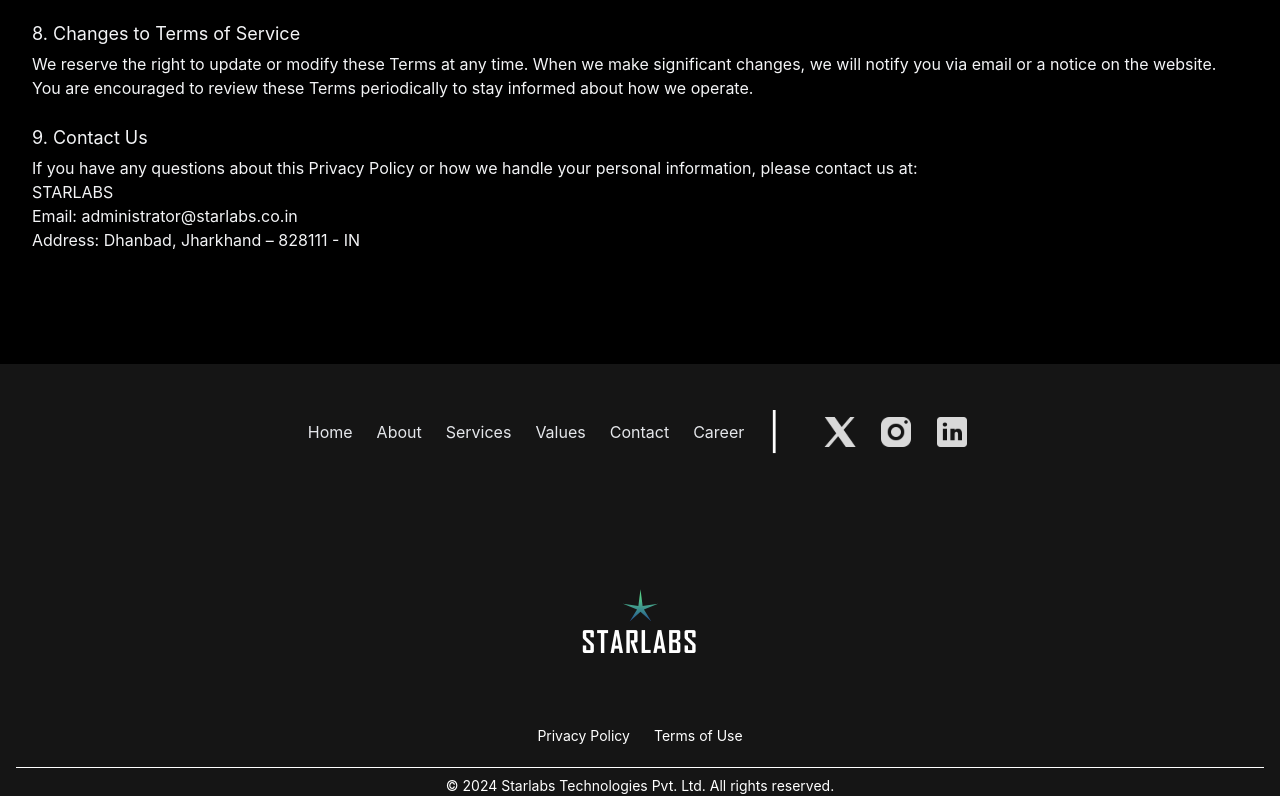
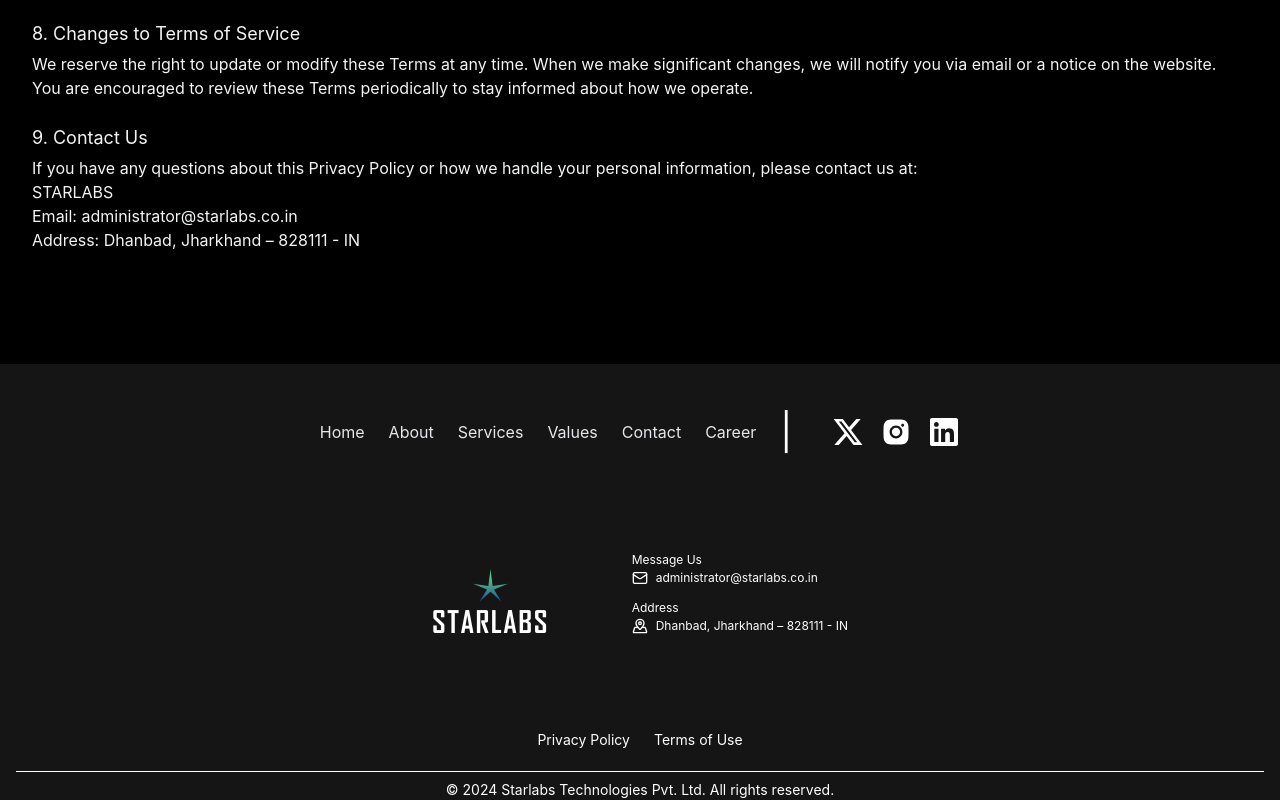
Before and after one commit to starlabsTechnologies/slt-webpage-frontend, a React (Create React App) app: page /termsofservices in a window 1280 px wide. Shown: the part 1022-1822 px from the top of the page. Built offline with nearby package versions, Linux system fonts and the light colour scheme.

Commit message:
Footer-hover effect & Added company info for web

```diff
--- a/package.json
+++ b/package.json
@@ -22,6 +22,7 @@
     "react": "^18.3.1",
     "react-calendar": "^5.1.0",
     "react-dom": "^18.3.1",
+    "react-icons": "^5.4.0",
     "react-router-dom": "^6.26.2",
     "react-scripts": "5.0.1",
     "react-slick": "^0.30.2",
--- a/src/components/Footer.js
+++ b/src/components/Footer.js
@@ -1,9 +1,8 @@
 import { useNavigate, Link } from "react-router-dom";
 import { motion } from "framer-motion";
 import { Mail, MapPinned, Phone } from "lucide-react";
-import InstagramSvg from "../assets/SVG/Icons/Instagram.svg";
-import LinkedInSvg from "../assets/SVG/Icons/LinkedIn.svg";
-import TwiteerSvg from "../assets/SVG/Icons/Twiteer.svg";
+import { FaXTwitter, FaLinkedin } from "react-icons/fa6";
+import { AiFillInstagram } from "react-icons/ai";
 
 export default function Footer() {
   const currentYear = new Date().getFullYear();
@@ -48,16 +47,60 @@
     },
   ];
 
+  const socialIcon = [
+    {
+      name: FaXTwitter,
+      path: "https://x.com/StarLabsTechno",
+    },
+    {
+      name: AiFillInstagram,
+      path: "https://www.instagram.com/starlabstechno",
+    },
+    {
+      name: FaLinkedin,
+      path: "https://linkedin.com",
+    },
+  ];
+
+  const componyInfo = [
+    {
+      title: "Message Us",
+      component: Mail,
+      content: "administrator@starlabs.co.in",
+    },
+    {
+      title: "Call Us",
+      component: Phone,
+      content: "+91-5446796599",
+    },
+    {
+      title: "Address",
+      component: MapPinned,
+      content: "Dhanbad, Jharkhand – 828111 - IN",
+    },
+  ];
+
+  const BottomLinks = [
+    {
+      name: "Privacy Policy",
+      path: "/privacyPolicy",
+    },
+    {
+      name: " Terms of Use",
+      path: "/termsofservices",
+    },
+  ];
+
   return (
     <motion.footer className="bg-[#151515] text-white pt-12">
       <motion.div
-        className="container mx-auto md:px-4 bg-[#151515]"
+        className="max-w-screen-2xl mx-auto md:px-4 bg-[#151515]"
         initial="hidden"
         whileInView="visible"
         viewport={{ once: true }}
         variants={containerVariants}
       >
-        <div className="flex flex-wrap gap-4 xs:gap-10 xs:px-4 xs:justify-between xs:flex-nowrap md:flex-col md:px-0">
+        <div className="flex flex-wrap gap-4 xs:gap-10 xs:px-4 xs:justify-between xs:flex-nowrap md:flex-col  md:px-0">
           {/* Top side */}
           <motion.div
             className="flex-col items-center justify-center hidden gap-10 mb-8 md:flex md:flex-row"
@@ -68,7 +111,10 @@
               {/* Links */}
               <ul className="flex items-center space-x-6">
                 {Links.map((links, index) => (
-                  <motion.div key={index} className="cursor-pointer ">
+                  <motion.div
+                    key={index}
+                    className="relative cursor-pointer group"
+                  >
                     <li className="font-normal text-white font-jeju">
                       <a
                         href={`#${links.name.toLowerCase()}`}
@@ -77,9 +123,10 @@
                             ? navigate("/explorecareers")
                             : navigate("/")
                         }
-                        className="text-gray-200 transition-colors "
+                        className="text-gray-200 transition-colors group-hover:text-green-500  "
                       >
                         {links.name}
+                        <span className="w-0 h-[1px] bottom-0 left-0 bg-green-500 absolute group-hover:w-full transition-all duration-200"></span>
                       </a>
                     </li>
                   </motion.div>
@@ -88,38 +135,27 @@
               </ul>
             </motion.nav>
             {/* Social Links */}
+
             <motion.div className="flex space-x-4" variants={itemVariants}>
+              {socialIcon.map((icon, index) => (
                 <a
-                href="https://x.com/StarLabsTechno"
+                  href={icon.path}
                   target="_blank"
                   rel="noopener noreferrer"
-                className="transition-colors hover:text-gray-300"
+                  className="group"
                 >
-                <img src={TwiteerSvg} alt="Twitter" className="w-10 h-10" />
+                  <icon.name className="w-8 h-8 group-hover:text-green-500 transition-all duration-200" />
                 </a>
-              <a
-                href="https://www.instagram.com/starlabstechno"
-                target="_blank"
-                rel="noopener noreferrer"
-                className="transition-colors hover:text-gray-300"
-              >
-                <img src={InstagramSvg} alt="Instagram" className="w-10 h-10" />
-              </a>
-              <a
-                href="https://linkedin.com"
-                target="_blank"
-                rel="noopener noreferrer"
-                className="transition-colors hover:text-gray-300"
-              >
-                <img src={LinkedInSvg} alt="LinkedIn" className="w-10 h-10" />
-              </a>
+              ))}
             </motion.div>
           </motion.div>
-
-          {/* Center side or mobile view right side */}
-          <div className="flex justify-center w-full mt-2 text-center xs:block xs:mt-5 md:mt-16">
+          {/* Center */}
+          <div className="flex flex-wrap justify-center gap-6 xs:justify-between items-center w-full sm:w-2/3 md:w-1/2 xl:w-1/3 mx-auto my-6 ">
+            {" "}
+            {/* right side */}
+            <div className="flex  mt-2 text-center xs:block xs:mt-5 ">
               <motion.div
-              className="flex flex-col items-center justify-center mb-0 xs:mb-10 md:mb-0"
+                className="flex flex-col items-center justify-center mb-0 xs:mb-10 md:mb-0 "
                 variants={itemVariants}
               >
                 <motion.svg
@@ -156,34 +192,24 @@
                 </h1>
               </motion.div>
             </div>
-          {/* mobile view left side */}
-
-          <div className="flex flex-col px-6 xs:px-0  gap-3 text-[0.75rem] md:hidden">
-            <div className="flex flex-col">
+            {/*  left side */}
+            <div className="flex flex-col px-6 xs:px-0  gap-3 text-[0.75rem]">
+              {componyInfo.map((detail, index) => (
+                <div
+                  className={`flex flex-col ${index === 1 ? "md:hidden" : ""}`}
+                >
                   {" "}
-              <h3>Message Us</h3>
+                  <h3>{detail.title}</h3>
                   <div className="flex items-center gap-2">
-                <Mail className="w-4 h-4" />
-                <a href="mailto:administrator@starlabs.co.in">
-                  administrator@starlabs.co.in
-                </a>
+                    <detail.component className="w-4 h-4" />
+                    {index === 0 ? (
+                      <a href={`mailto:${detail.content}`}>{detail.content}</a>
+                    ) : (
+                      <p>{detail.content}</p>
+                    )}
                   </div>
                 </div>
-            <div className="flex flex-col">
-              {" "}
-              <h3>Call Us</h3>
-              <div className="flex items-center gap-2">
-                <Phone className="w-4 h-4" />
-                <p>+91-5446796599</p>
-              </div>
-            </div>
-            <div className="flex flex-col">
-              {" "}
-              <h3>Address</h3>
-              <div className="flex items-center gap-2">
-                <MapPinned className="w-4 h-4" />
-                <p>Dhanbad, Jharkhand – 828111 - IN</p>
-              </div>
+              ))}
             </div>
           </div>
         </div>
@@ -194,40 +220,18 @@
           className="flex justify-center my-5 mt-16 "
           variants={itemVariants}
         >
-          {/* tablet or laptop privacy and plicy links */}
-          <ul className="hidden space-x-6 md:flex">
-            <li>
+          {/* tablet or laptop privacy and policy links */}
+          <ul className="hidden space-x-6 md:flex text-[0.7rem] lg:text-base">
+            {BottomLinks.map((link, index) => (
+              <li key={index}>
                 <Link
-                to="/privacyPolicy"
-                className="text-sm transition-colors hover:text-gray-300"
+                  to={link.path}
+                  className="text-sm transition-colors hover:text-green-500"
                 >
-                Privacy Policy
+                  {link.name}
                 </Link>
               </li>
-            <li>
-              <Link
-                to="/termsofservices"
-                className="text-sm transition-colors hover:text-gray-300"
-              >
-                Terms of Use
-              </Link>
-            </li>
-            {/* <li>
-              <Link
-                to="/"
-                className="text-sm transition-colors hover:text-gray-300"
-              >
-                Legal
-              </Link>
-            </li> */}
-            {/* <li>
-              <Link
-                href="/"
-                className="text-sm transition-colors hover:text-gray-300"
-              >
-                Site Map
-              </Link>
-            </li> */}
+            ))}
           </ul>
 
           {/* links in mobile view */}
```
Also changed, not shown: 1 other file (tests, documents, lock files or other folders). Lines whose indentation alone changed are shown as unchanged.
